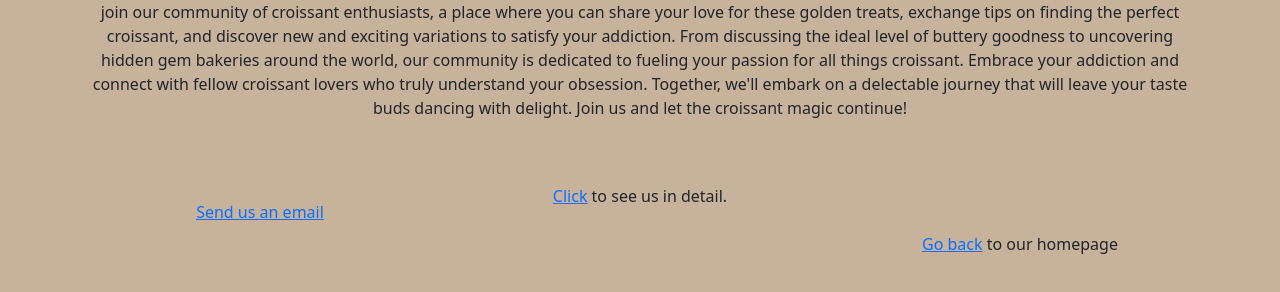
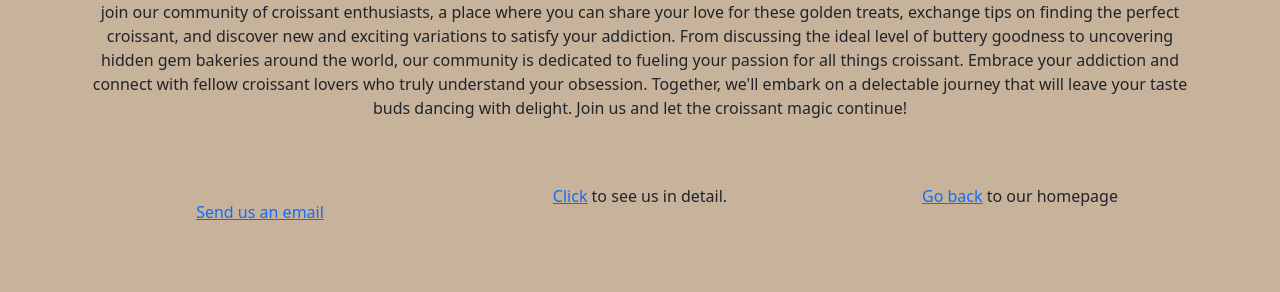
Before and after one commit to filipa-pf/croissant-website, a plain HTML site: page contact.html in a window 1280 px wide. Shown: the part 128-420 px from the top of the page. Drawn offline with nearby package versions, Linux system fonts and the light colour scheme.

Commit message:
removed padding

```diff
--- a/contact.html
+++ b/contact.html
@@ -47,7 +47,7 @@
                 <p class="text-center"><a href="/photo.html">Click</a> to see us in detail.</p>
             </div>
             <div class="col-12 col-sm-4">
-                <p class="text-center pt-5"><a href="/index.html">Go back</a> to our homepage</p>
+                <p class="text-center"><a href="/index.html">Go back</a> to our homepage</p>
             </div>
         </div>
     </div>
```
